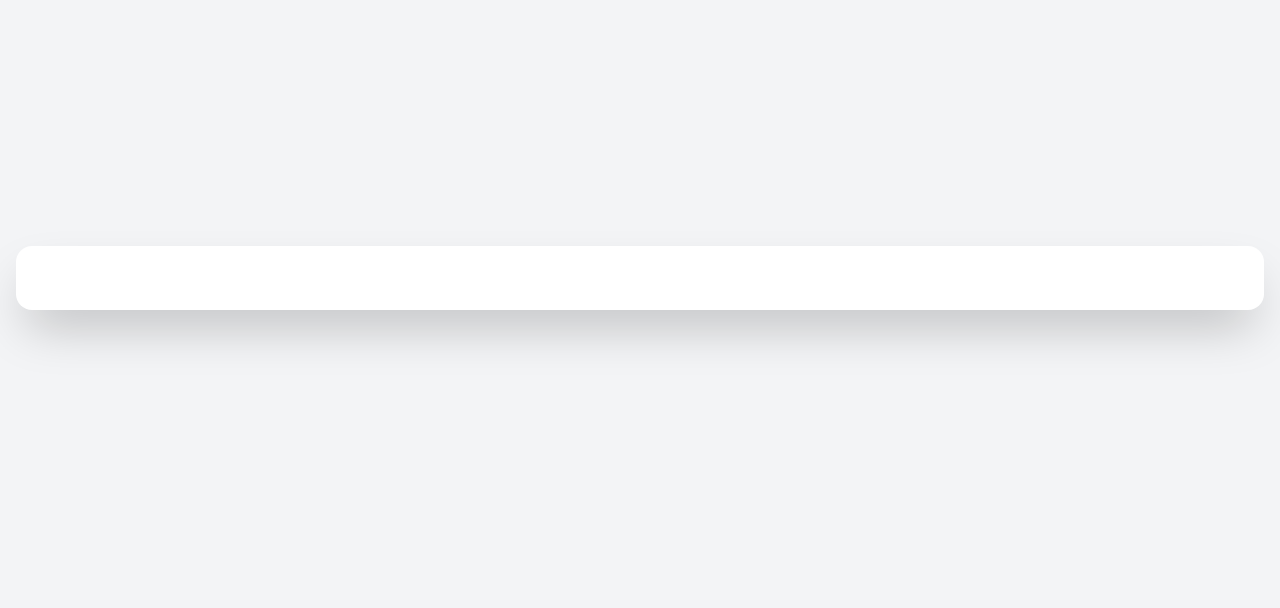
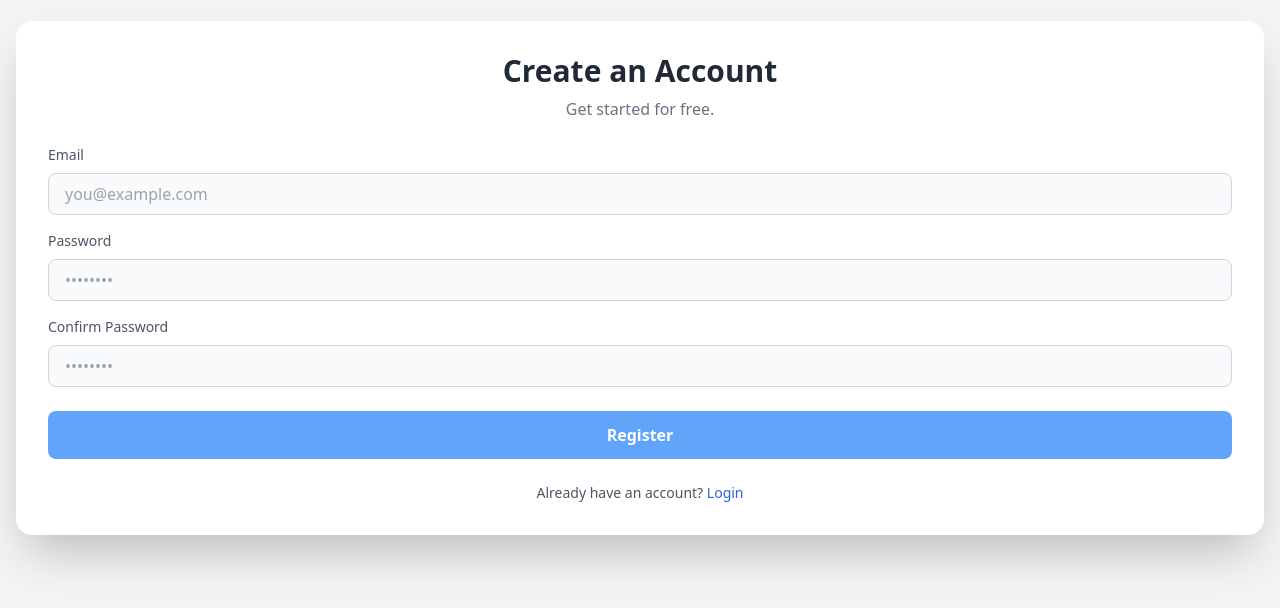
Before and after one commit to maric300/sbnz, an Angular app in the folder Kostur/Maric_SV70-2021_5/sbnz-frontend/: page /register in a window 1280 px wide. Before the commit this address led to /. Shown: the part 122-730 px from the top of the page. Built offline with nearby package versions, Linux system fonts and the light colour scheme.

Commit message:
added register component

```diff
--- a/Kostur/Maric_SV70-2021_5/sbnz-frontend/src/app/app.routes.ts
+++ b/Kostur/Maric_SV70-2021_5/sbnz-frontend/src/app/app.routes.ts
@@ -1,8 +1,10 @@
 import { Routes } from '@angular/router';
 import {HomeComponent} from "./components/home/home.component";
 import {LoginComponent} from "./components/login/login.component";
+import {RegisterComponent} from "./components/register/register.component";
 
 export const routes: Routes = [
   {path: 'home', component: HomeComponent},
   {path: 'login', component: LoginComponent},
+  {path: 'register', component: RegisterComponent},
 ];
--- /dev/null
+++ b/Kostur/Maric_SV70-2021_5/sbnz-frontend/src/app/components/register/register.component.html
@@ -0,0 +1,105 @@
+<div class="text-center mb-6">
+  <h1 class="text-3xl font-bold text-gray-800 dark:text-white">
+    Create an Account
+  </h1>
+  <p class="text-gray-500 dark:text-gray-400 mt-2">Get started for free.</p>
+</div>
+<form [formGroup]="registerForm" (ngSubmit)="onSubmit()">
+  <div class="mb-4">
+    <label
+      for="email-register"
+      class="block text-sm font-medium text-gray-600 dark:text-gray-300 mb-2"
+    >Email</label
+    >
+    <input
+      id="email-register"
+      type="email"
+      formControlName="email"
+      placeholder="you@example.com"
+      class="w-full px-4 py-2 bg-gray-50 dark:bg-gray-700 border border-gray-300 dark:border-gray-600 rounded-lg focus:outline-none focus:ring-2 focus:ring-blue-500"
+    />
+  </div>
+  <div class="mb-4">
+    <label
+      for="password-register"
+      class="block text-sm font-medium text-gray-600 dark:text-gray-300 mb-2"
+    >Password</label
+    >
+    <input
+      id="password-register"
+      type="password"
+      formControlName="password"
+      placeholder="••••••••"
+      class="w-full px-4 py-2 bg-gray-50 dark:bg-gray-700 border border-gray-300 dark:border-gray-600 rounded-lg focus:outline-none focus:ring-2 focus:ring-blue-500"
+    />
+  </div>
+  <div class="mb-6">
+    <label
+      for="confirmPassword"
+      class="block text-sm font-medium text-gray-600 dark:text-gray-300 mb-2"
+    >Confirm Password</label
+    >
+    <input
+      id="confirmPassword"
+      type="password"
+      formControlName="confirmPassword"
+      placeholder="••••••••"
+      class="w-full px-4 py-2 bg-gray-50 dark:bg-gray-700 border border-gray-300 dark:border-gray-600 rounded-lg focus:outline-none focus:ring-2 focus:ring-blue-500"
+    />
+    @if (registerForm.hasError('passwordMismatch') &&
+    registerForm.get('confirmPassword')?.touched) {
+      <p class="text-red-500 text-xs mt-1">Passwords do not match.</p>
+    }
+  </div>
+  <button
+    type="submit"
+    [disabled]="registerForm.invalid || isLoading()"
+    class="w-full bg-blue-600 hover:bg-blue-700 text-white font-bold py-3 px-4 rounded-lg transition-all disabled:bg-blue-400 disabled:cursor-not-allowed flex items-center justify-center"
+  >
+    @if (isLoading()) {
+      <svg
+        class="animate-spin -ml-1 mr-3 h-5 w-5 text-white"
+        xmlns="http://www.w3.org/2000/svg"
+        fill="none"
+        viewBox="0 0 24 24"
+      >
+        <circle
+          class="opacity-25"
+          cx="12"
+          cy="12"
+          r="10"
+          stroke="currentColor"
+          stroke-width="4"
+        ></circle>
+        <path
+          class="opacity-75"
+          fill="currentColor"
+          d="M4 12a8 8 0 018-8V0C5.373 0 0 5.373 0 12h4zm2 5.291A7.962 7.962 0 014 12H0c0 3.042 1.135 5.824 3 7.938l3-2.647z"
+        ></path>
+      </svg>
+      <span>Processing...</span>
+    } @else {
+      <span>Register</span>
+    }
+  </button>
+</form>
+<div class="text-center mt-6">
+  <p class="text-sm text-gray-600 dark:text-gray-400">
+    Already have an account?
+    <button
+      (click)="switchToLogin()"
+      class="font-medium text-blue-600 hover:text-blue-500 cursor-pointer"
+    >
+      Login
+    </button>
+  </p>
+</div>
+@if (message()) {
+  <p
+    class="mt-4 text-center text-sm"
+    [class.text-red-500]="messageType() === 'error'"
+    [class.text-green-500]="messageType() === 'success'"
+  >
+    {{ message() }}
+  </p>
+}
--- /dev/null
+++ b/Kostur/Maric_SV70-2021_5/sbnz-frontend/src/app/components/register/register.component.ts
@@ -0,0 +1,64 @@
+import { Component, inject, signal } from '@angular/core';
+import { CommonModule } from '@angular/common';
+import { FormBuilder, ReactiveFormsModule, Validators } from '@angular/forms';
+import { Router } from '@angular/router';
+import { passwordMatchValidator } from '../../validators/password-match.validator';
+import {AuthService} from "../../services/auth.service";
+
+@Component({
+  selector: 'app-register',
+  standalone: true,
+  imports: [CommonModule, ReactiveFormsModule],
+  templateUrl: './register.component.html',
+})
+export class RegisterComponent {
+  private fb = inject(FormBuilder);
+  private router = inject(Router);
+  private authService = inject(AuthService);
+
+  isLoading = signal(false);
+  message = signal<string | null>(null);
+  messageType = signal<'success' | 'error'>('error');
+
+  registerForm = this.fb.group(
+    {
+      email: ['', [Validators.required, Validators.email]],
+      password: ['', [Validators.required, Validators.minLength(6)]],
+      confirmPassword: ['', Validators.required],
+    },
+    { validators: passwordMatchValidator }
+  );
+
+  onSubmit() {
+    if (this.registerForm.invalid) {
+      return;
+    }
+    this.isLoading.set(true);
+    this.message.set(null);
+    const { email, password } = this.registerForm.value;
+
+    this.authService
+      .register({ email: email!, password: password! })
+      .subscribe({
+        next: () => {
+          this.messageType.set('success');
+          this.message.set('Registration successful! Redirecting to login...');
+          setTimeout(() => this.router.navigate(['/login']), 2000);
+        },
+        error: (err) => {
+          this.message.set(
+            err.error?.message || err.message || 'An unknown error occurred.'
+          );
+          this.messageType.set('error');
+          this.isLoading.set(false);
+        },
+        complete: () => {
+          this.isLoading.set(false);
+        },
+      });
+  }
+
+  switchToLogin() {
+    this.router.navigate(['/login']);
+  }
+}
--- /dev/null
+++ b/Kostur/Maric_SV70-2021_5/sbnz-frontend/src/app/validators/password-match.validator.ts
@@ -0,0 +1,14 @@
+import { AbstractControl, ValidationErrors, ValidatorFn } from '@angular/forms';
+
+/**
+ * Custom validator to check if password and confirmPassword fields match.
+ */
+export const passwordMatchValidator: ValidatorFn = (
+  control: AbstractControl
+): ValidationErrors | null => {
+  const password = control.get('password');
+  const confirmPassword = control.get('confirmPassword');
+  return password && confirmPassword && password.value !== confirmPassword.value
+    ? { passwordMismatch: true }
+    : null;
+};
```
Also changed, not shown: 1 other file (tests, documents, lock files or other folders).
